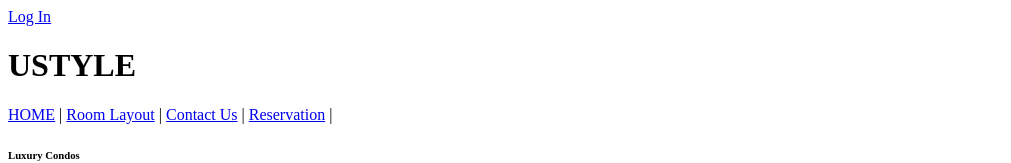
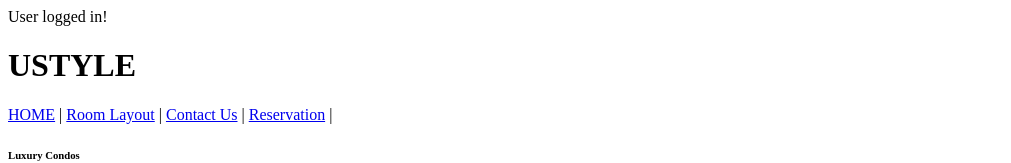
Before and after one commit to 18az18/zufang_website, an Angular app in the folder Housing/HousingUI/: page / in a window 1280 px wide. Shown: the top 163 px of the page, without its empty margins (0-1011 px from the left). Built offline with nearby package versions, Linux system fonts and the light colour scheme.

Commit message:
loginicon

```diff
--- a/Housing/HousingUI/src/app/components/login-icon/login-icon.component.html
+++ b/Housing/HousingUI/src/app/components/login-icon/login-icon.component.html
@@ -3,5 +3,5 @@
 </div>
 
 <div *ngIf="loggedIn">
-
+  User logged in!
 </div>
--- a/Housing/HousingUI/src/app/components/login-icon/login-icon.component.ts
+++ b/Housing/HousingUI/src/app/components/login-icon/login-icon.component.ts
@@ -13,7 +13,14 @@ export class LoginIconComponent implements OnInit {
   constructor() { }
 
   ngOnInit() {
+    this.getUser();
+  }
 
+  getUser() {
+    this.loggedIn = !this.loggedIn;
+    // create service and call the get current user api request
+    // change loggedIn boolean accordingly
+    // store the loggedUser info accordindly for when user logout/user profile
   }
 
 }
```
